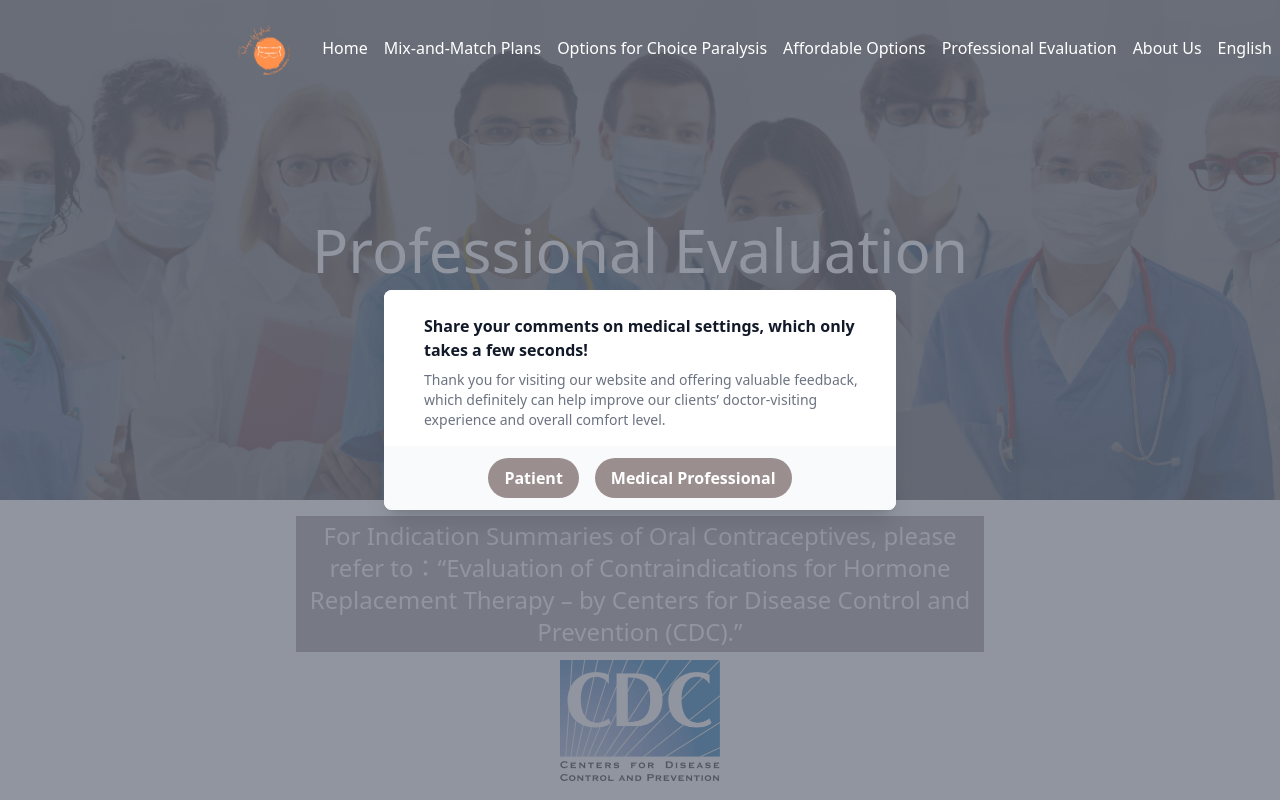
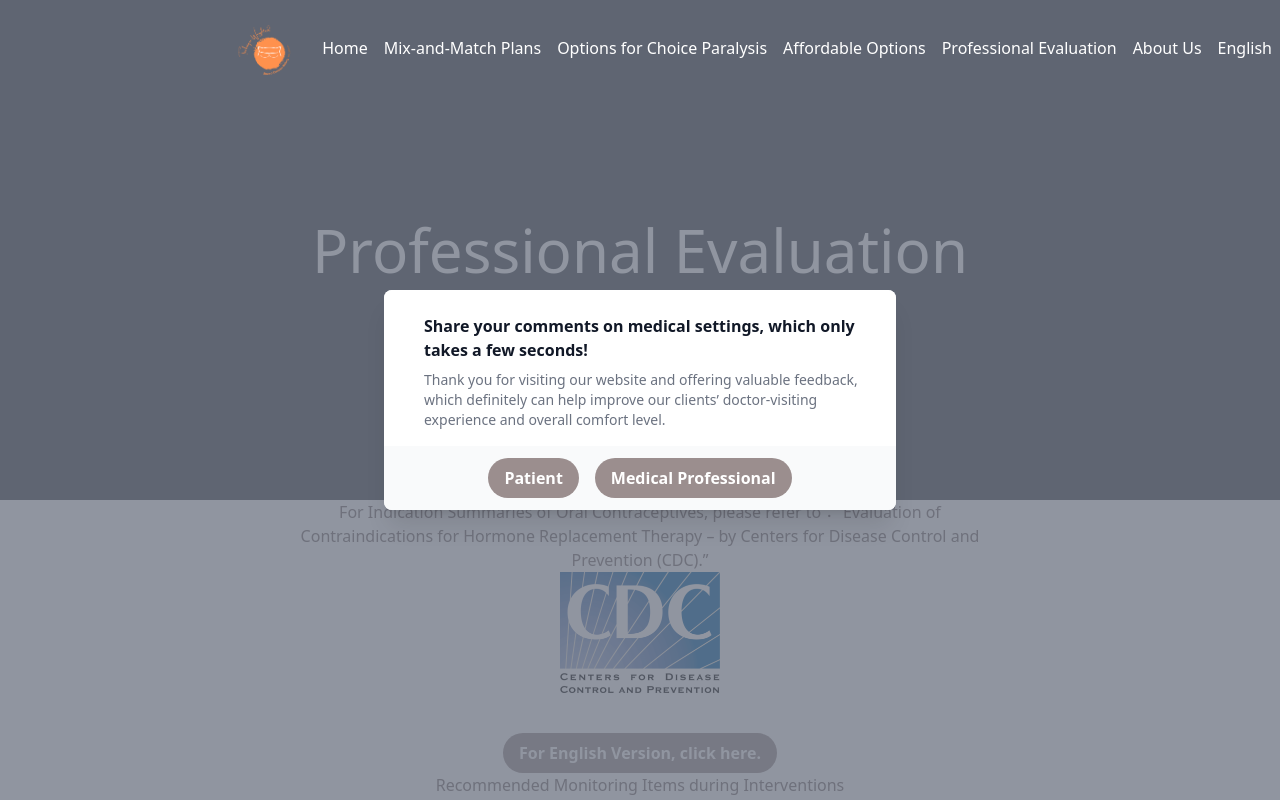
Before and after one commit to sexyoung/twsdm, a React (Vite) app: page /en/assessment in a window 1280 px wide. Shown: the top 800 px of the page. Built offline with nearby package versions, Linux system fonts and the light colour scheme; no server answers.

Commit message:
fix: the css layout

```diff
--- a/src/pages/AssessmentPage/assessment.css
+++ b/src/pages/AssessmentPage/assessment.css
@@ -1,8 +1,8 @@
-.hero {
+.assessment-page .hero {
   background-image: url(../../images/hero-assessment.png);
   @apply flex bg-cover bg-bottom;
 }
 
-.title {
+.assessment-page .title {
   @apply mb-4 mt-12 text-lg lg:text-2xl;
 }
--- a/src/pages/ContactPage/contact.css
+++ b/src/pages/ContactPage/contact.css
@@ -1,8 +1,8 @@
-.hero {
+.contact-page .hero {
   background-image: url(../../images/hero-contact.png);
   @apply bg-cover bg-center;
 }
 
-.title {
+.contact-page .title {
   @apply mb-2 mt-4 w-fit bg-[#9b8e8e] px-2 py-1 text-white;
 }
```
